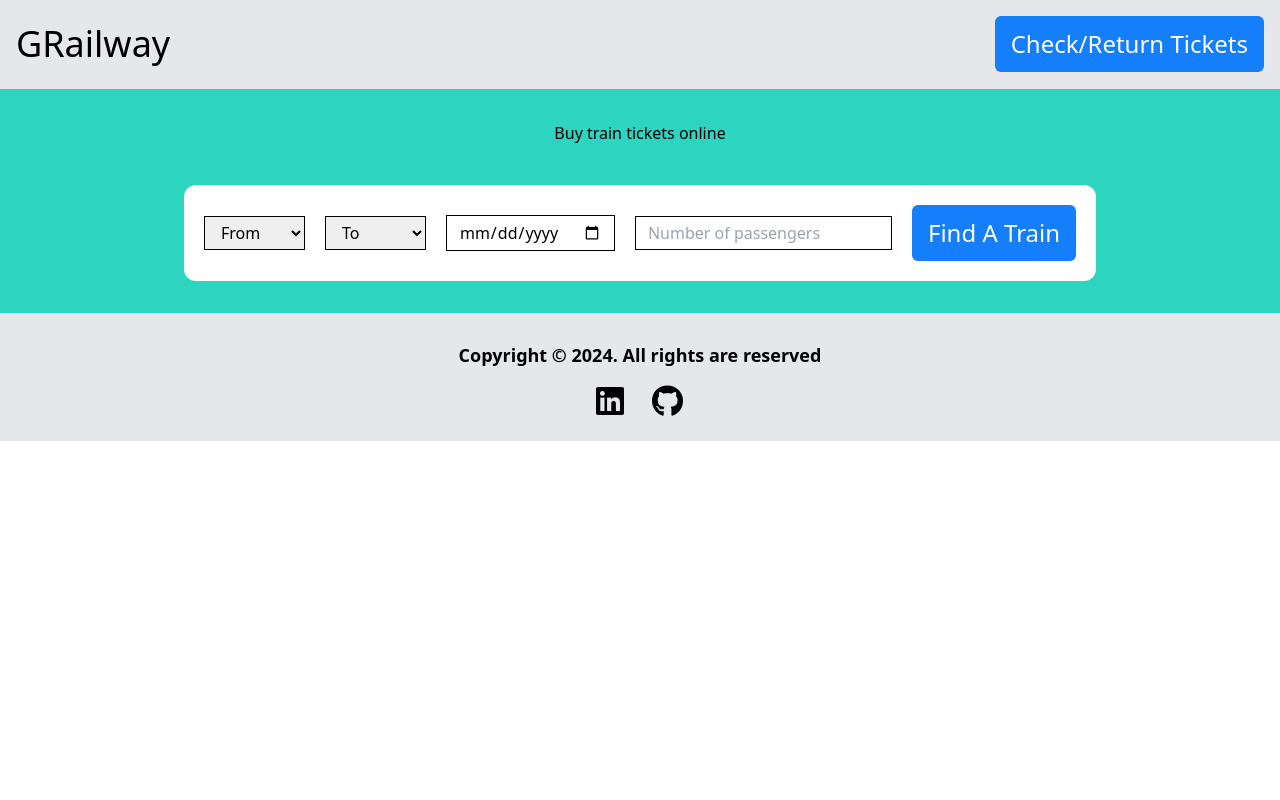
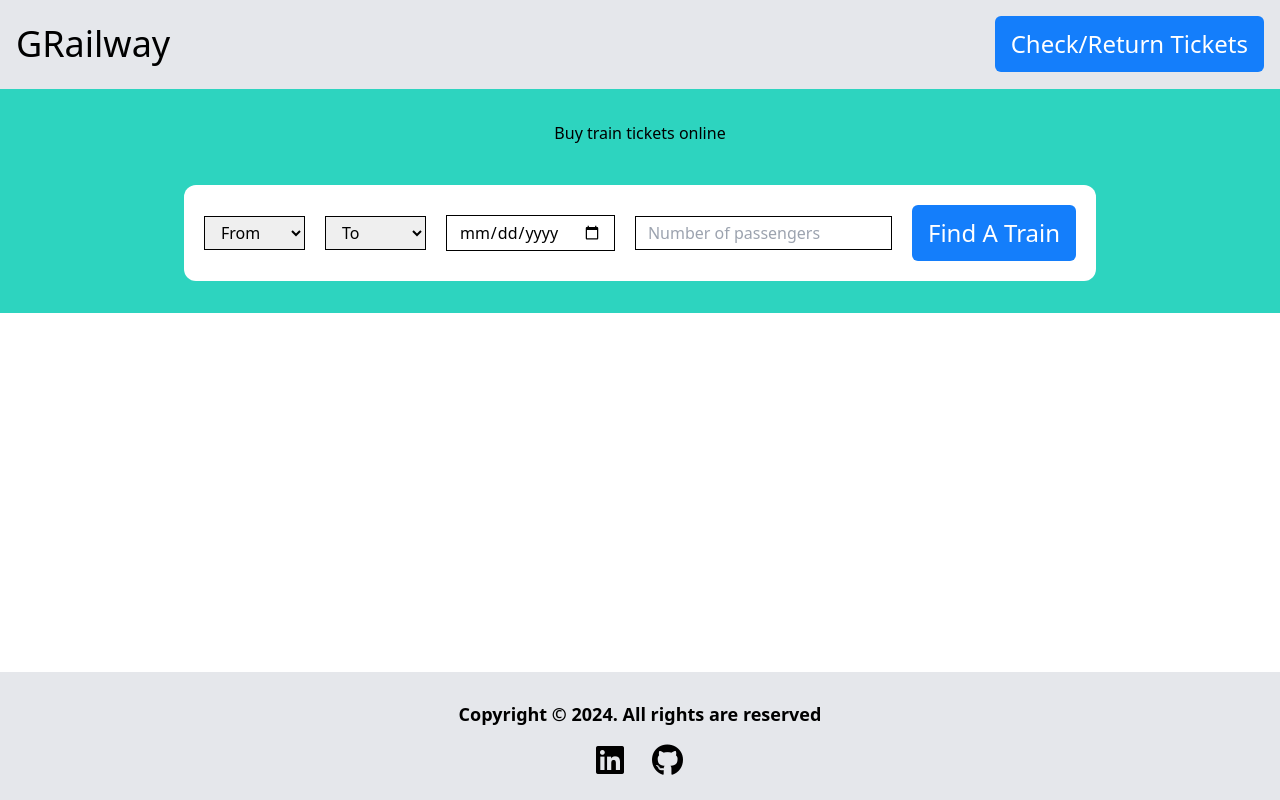
Before and after one commit to Aristocrat4/grailway, an Angular app: page / in a window 1280 px wide. Built offline with nearby package versions, Linux system fonts and the light colour scheme.

Commit message:
add header footer and hero section

```diff
--- a/src/app/app.component.html
+++ b/src/app/app.component.html
@@ -1,3 +1,5 @@
 <app-header></app-header>
-<router-outlet></router-outlet>
-<app-footer></app-footer>
+<div class="flex-1">
+  <router-outlet></router-outlet>
+</div>
+<app-footer class="shrink-0"></app-footer>
--- a/src/index.html
+++ b/src/index.html
@@ -1,5 +1,5 @@
 <!DOCTYPE html>
-<html lang="en">
+<html class="h-full" lang="en">
   <head>
     <meta charset="utf-8" />
     <title>GRailway</title>
@@ -11,7 +11,7 @@
       crossorigin="anonymous"
     ></script>
   </head>
-  <body>
-    <app-root></app-root>
+  <body class="h-full">
+    <app-root class="flex flex-col h-full"></app-root>
   </body>
 </html>
```
